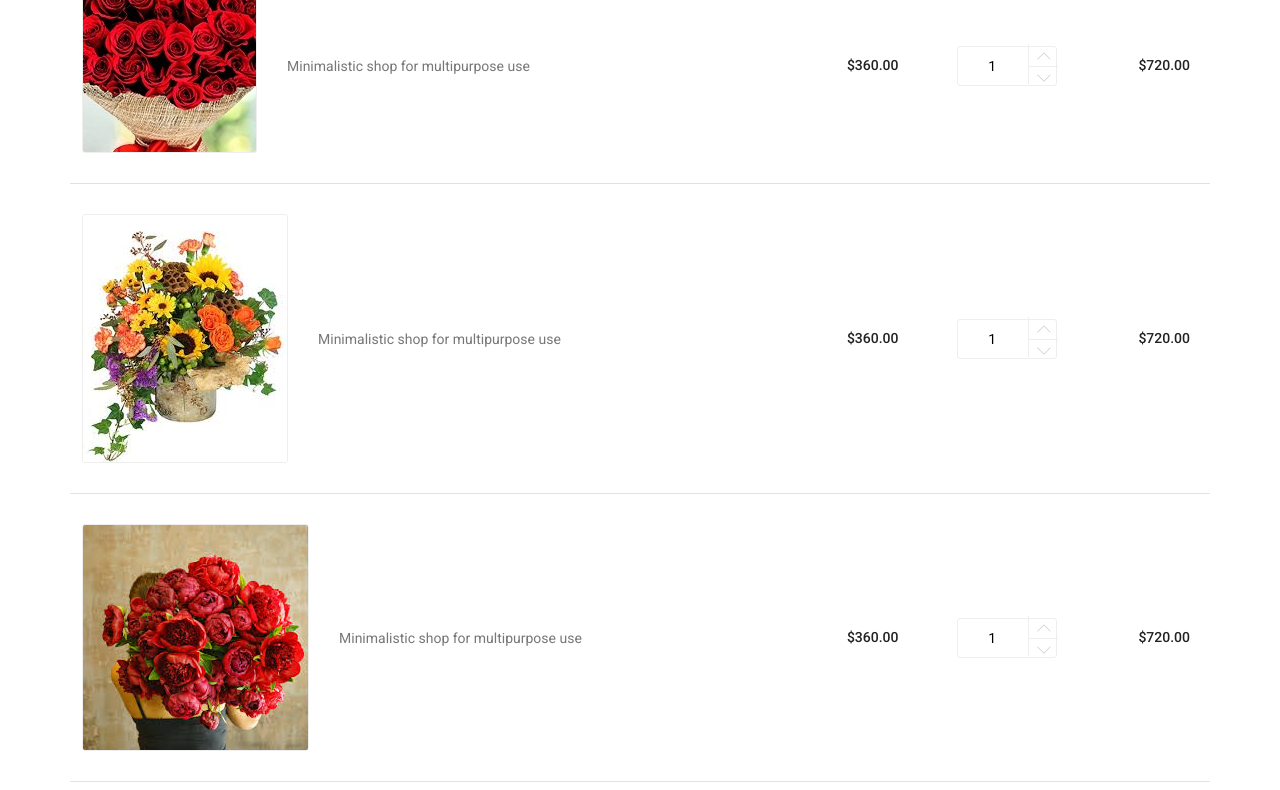
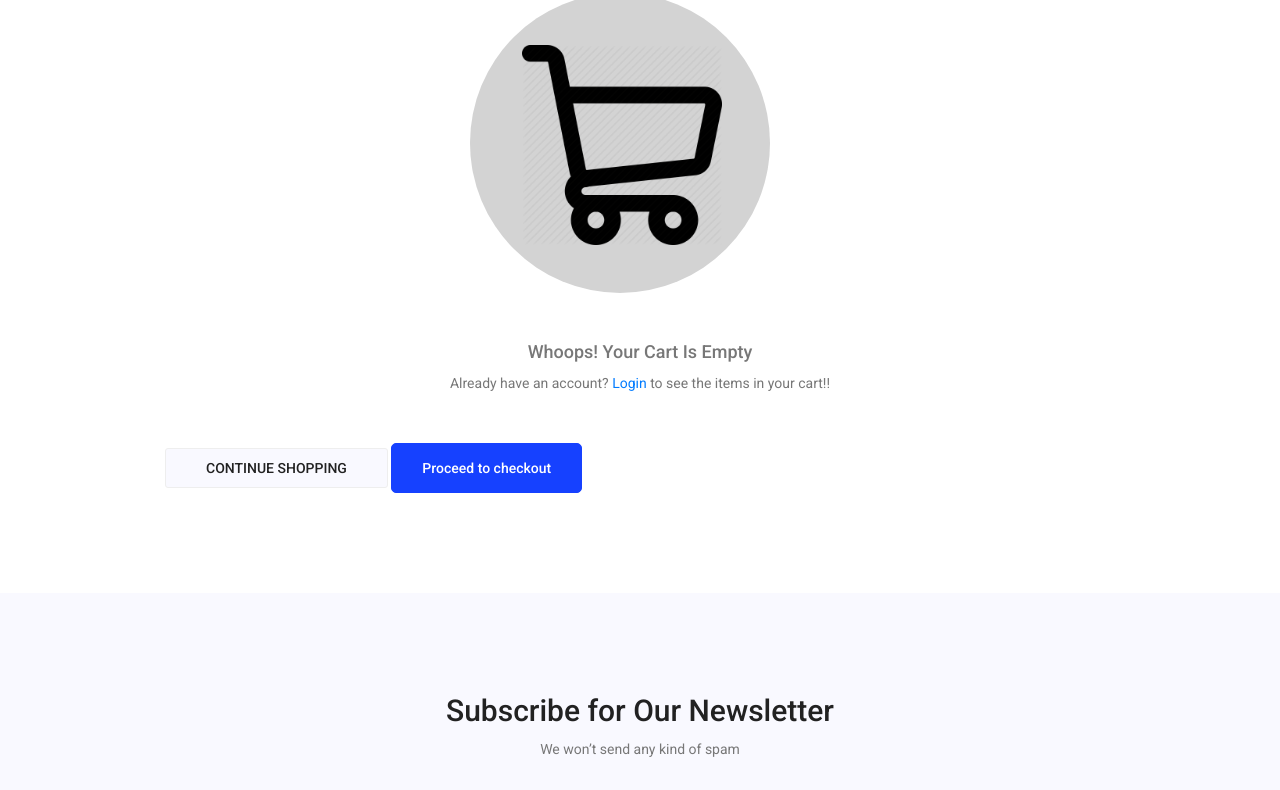
Before and after one commit to Faydev/fashop_fontend, a plain HTML site: page cart.html in a window 1280 px wide. Shown: the part 596-1386 px from the top of the page. Drawn offline with Linux system fonts and the light colour scheme.

Commit message:
initial commit

```diff
--- a/cart.html
+++ b/cart.html
@@ -178,14 +178,24 @@
 				</div>
 			</div>
 		</div>
-	</section>
+	<!-- </section>
 	<!--================End Home Banner Area =================-->
 
 	<!--================Cart Area =================-->
 	<section class="cart_area">
 		<div class="container">
 			<div class="cart_inner">
-				<div class="table-responsive">
+				<h1 class="display-3" style="font-weight: bold;">CART</h1>
+				<div class="img-container-sm" style="border-radius: 200px; background-color: lightgray; height: 300px; width: 300px; padding: 52px; margin-left: 400px;" >
+					<img class="img-fluidnmx-auto" src="img/carticon.png" alt="shopping cart" style="width: 200px;">
+				</div>
+				<br></br>
+				<div class="text" style="text-align:center">
+					<h4>Whoops! Your Cart Is Empty</h4>
+					Already have an account? <a href="login.html">Login</a>  to see the items in your cart!!
+				</div>
+
+				<!-- <div class="table-responsive">
 					<table class="table">
 						<thead>
 							<tr>
@@ -375,10 +385,11 @@
 								<td>
 
 								</td>
-								<td>
-									<div class="checkout_btn_inner">
-										<a class="gray_btn" href="#">Continue Shopping</a>
-										<a class="main_btn" href="order.html">Proceed to checkout</a>
+								<td>  -->
+									<br></br>
+									<div class="checkout_btn_inner" style="    max-width: 970px; margin-left: auto; margin-right: auto; padding: 0 10px; position: relative" >
+										<a class="gray_btn" href="index.html">Continue Shopping</a>
+										<a class="main_btn" href="login.htmls">Proceed to checkout</a>
 									</div>
 								</td>
 							</tr>
```
Also changed, not shown: img/carticon.png (added).
